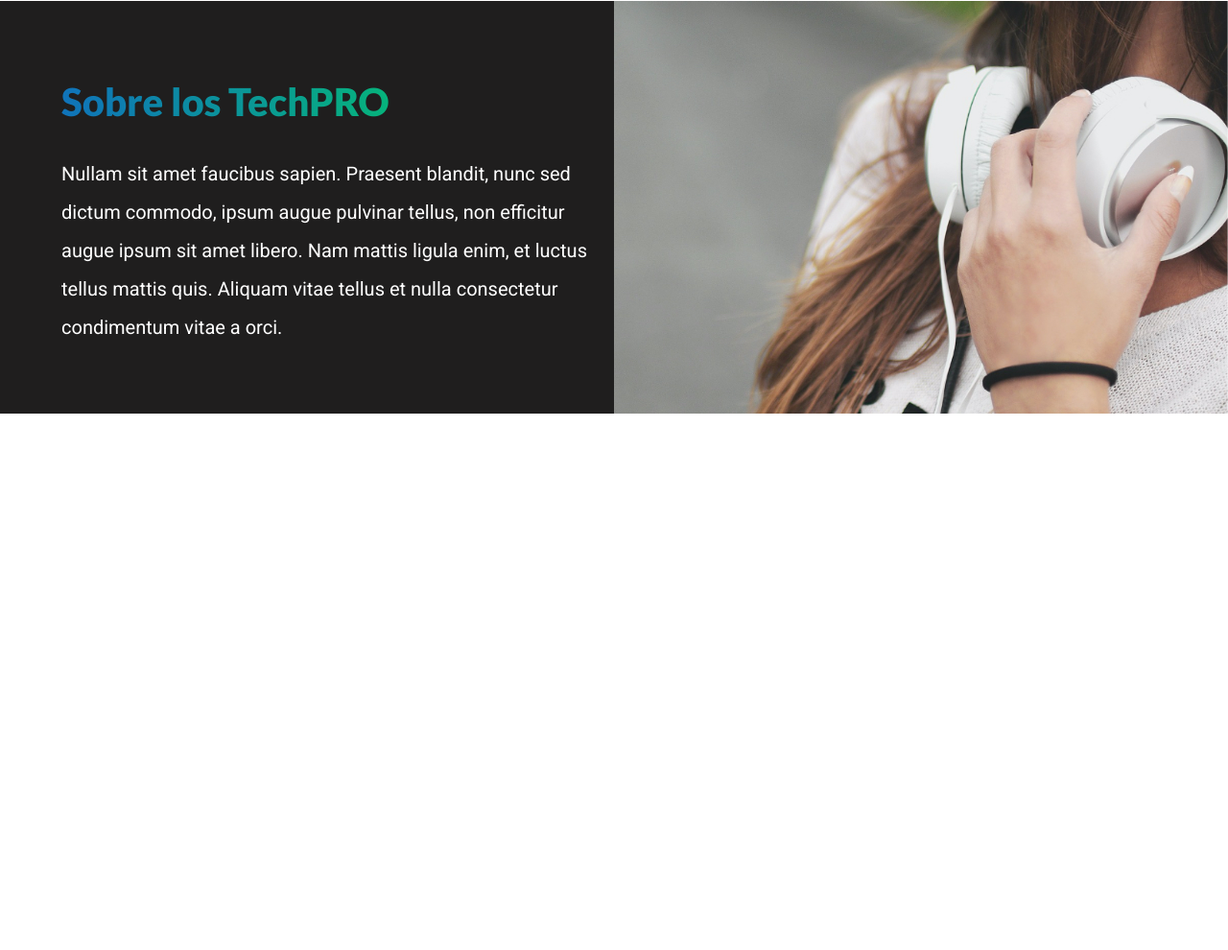
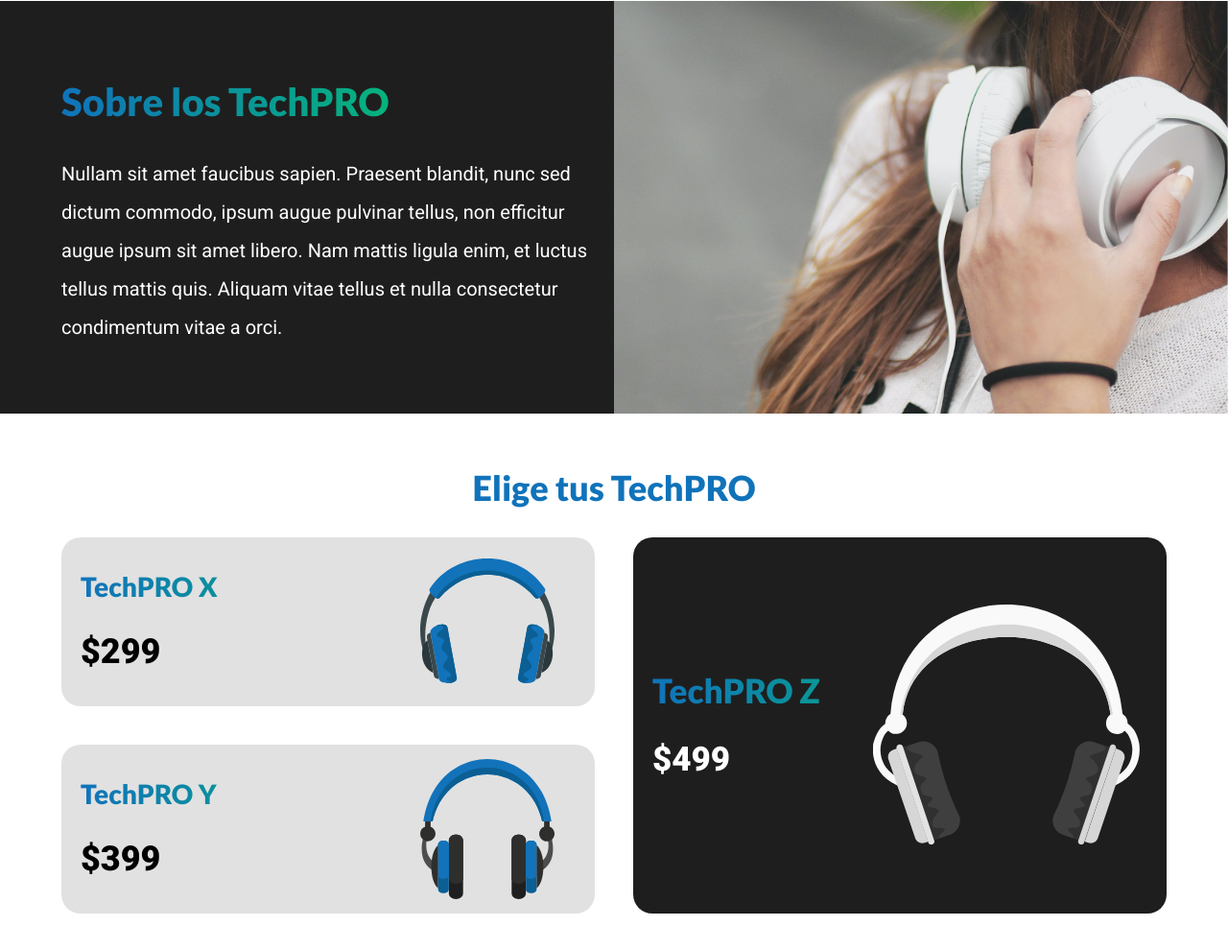
Before and after one commit to TaielNxz/sass-course-02-audifonos, a plain HTML site: page index.html in a window 1280 px wide. Shown: the part 956-1946 px from the top of the page at 96% size. Before the commit the page ends 1387 px from the top, so only its background shows below. Drawn offline with Linux system fonts and the light colour scheme.

Commit message:
add models section

```diff
--- a/css/app.css
+++ b/css/app.css
@@ -4,7 +4,7 @@
     --gris: #3b3b3b;
     --blanco: #ffffff;
     --negro: #1f1e1e;
-    --grisClaro: #ececec;
+    --grisClaro: #e1e1e1;
 
     --separacion: 5rem;
 
@@ -233,3 +233,88 @@ img {
     line-height: 2;
     font-size: 2rem;
 }
+
+/* ==== models ==== */
+.models {
+    margin: var(--separacion) auto;
+}
+
+.models h2 {
+    color: var(--primario);
+    text-align: center;
+}
+
+.models-list {
+    display: flex;
+    flex-direction: column-reverse;
+    gap: 4rem;
+}
+@media (min-width: 768px) {
+    .models-list {
+        display: grid;
+        grid-template-rows: repeat( 2, 1fr );
+        grid-template-columns: repeat( 2, 1fr );
+    }
+}
+
+/* ==== models - model ==== */
+
+.model {
+    padding: 2rem;
+    border-radius: 2rem;
+    background-repeat: no-repeat;
+    background-position: 90% center;
+    background-size: 14rem;
+
+    display: flex;
+    flex-direction: column;
+    justify-content: center;
+
+    font-weight: 900;
+    font-size: 3.6rem;
+
+    transition-property: transform;
+    transition-timing-function: ease;
+    transition-duration: 0.3s;
+}
+
+.model:hover {
+    transform: scale(1.1);
+}
+
+.model-x,
+.model-y {
+    grid-column: 1 / 2;
+    background-color: var(--grisClaro);
+}
+
+.model-x {
+    background-image: url(../img/modelo-x.svg);
+}
+
+.model-y {
+    background-image: url(../img/modelo-y.svg);
+}
+
+.model-z {
+    background-image: url(../img/modelo-z.svg);
+    background-color: var(--negro);
+    color: var(--blanco);
+}
+
+@media (min-width: 768px) {
+    .model-z {
+        grid-column: 2 / 3;
+        grid-row: 1 / 3;
+        background-size: 50%;
+        font-size: 3.5rem;
+    }
+    .model-z h3 {
+        font-size: 3.5rem;
+    }
+}
+
+.model h3,
+.model p {
+    margin: 1rem 0;
+}
--- a/index.html
+++ b/index.html
@@ -74,5 +74,22 @@
             </div>
         </div>
     </section>
+    <main class="models conteiner">
+        <h2>Elige tus TechPRO</h2>
+        <div class="models-list">
+            <div class="model model-x">
+                <h3 class="green-degraded">TechPRO X</h3>
+                <p>$299</p>
+            </div>
+            <div class="model model-y">
+                <h3 class="green-degraded">TechPRO Y</h3>
+                <p>$399</p>
+            </div>
+            <div class="model model-z">
+                <h3 class="green-degraded">TechPRO Z</h3>
+                <p>$499</p>
+            </div>
+        </div>
+    </main>
 </body>
 </html>
```
